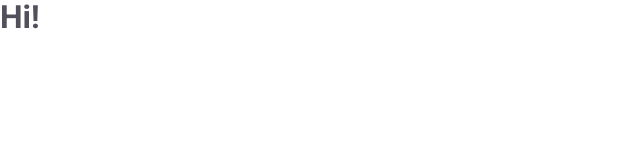
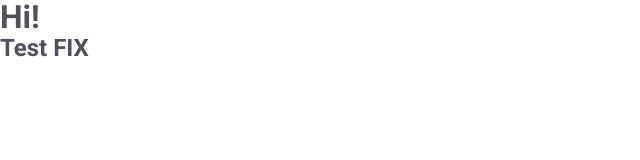
Before and after one commit to NenadoPL1Z/fsd-table-app, a React (Vite) app: page / in a window 1280 px wide. Shown: the top 160 px of the page, without its empty margins (0-640 px from the left). Built offline with nearby package versions, Linux system fonts and the light colour scheme.

Commit message:
update: pre-commit

```diff
--- a/package.json
+++ b/package.json
@@ -14,7 +14,8 @@
     "build": "tsc && vite build",
     "lint": "eslint . --ext ts,tsx --report-unused-disable-directives --max-warnings 0",
     "preview": "vite preview",
-    "husky": "husky install"
+    "husky": "husky install",
+    "pre-commit-fix": "chmod ug+x .husky/*"
   },
   "dependencies": {
     "react": "^18.2.0",
--- a/src/app/index.tsx
+++ b/src/app/index.tsx
@@ -3,6 +3,7 @@ const App = () => {
   return (
     <>
       <h1>Hi!</h1>
+      <h2>Test FIX</h2>
     </>
   );
 };
```
Also changed, not shown: 1 other file (tests, documents, lock files or other folders).
